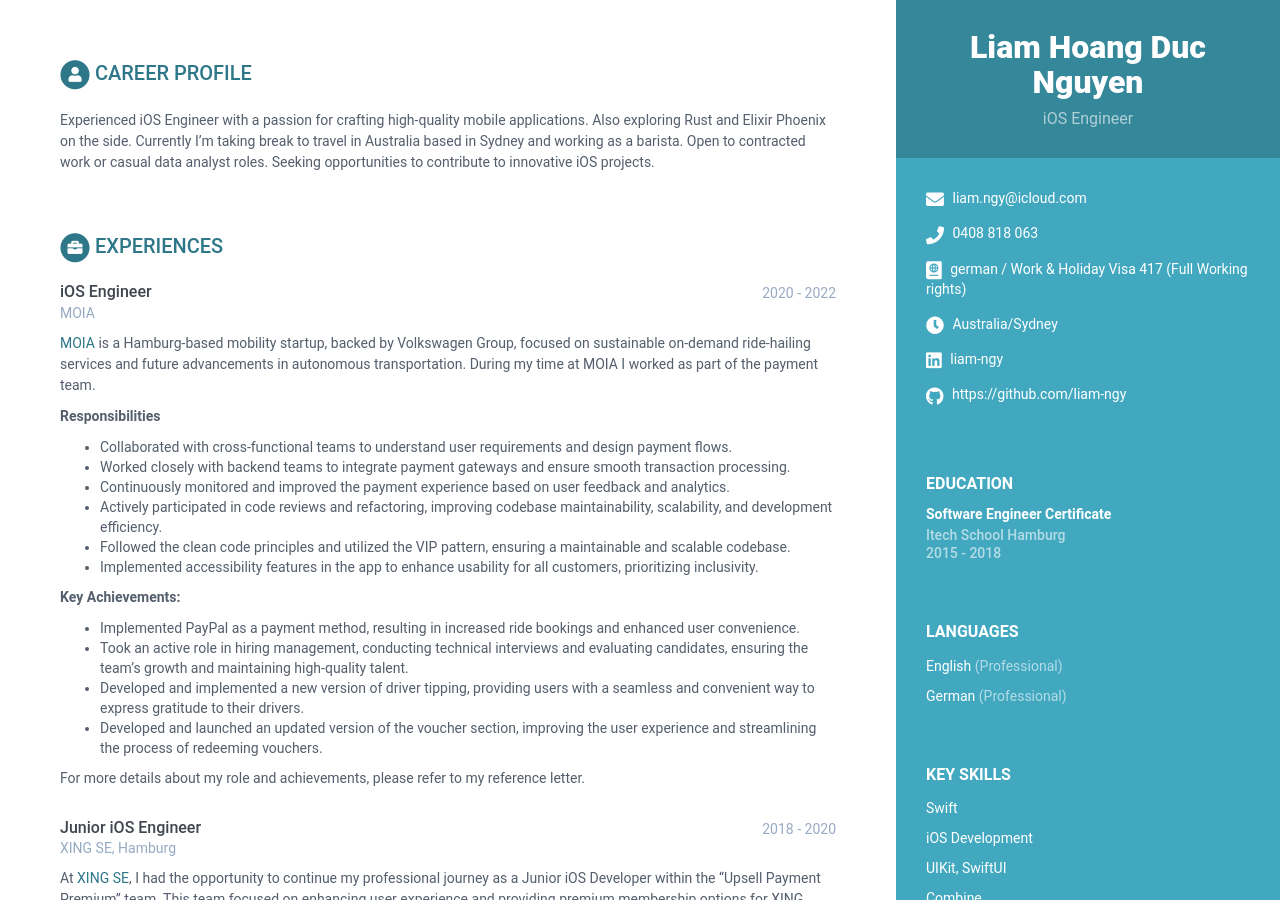
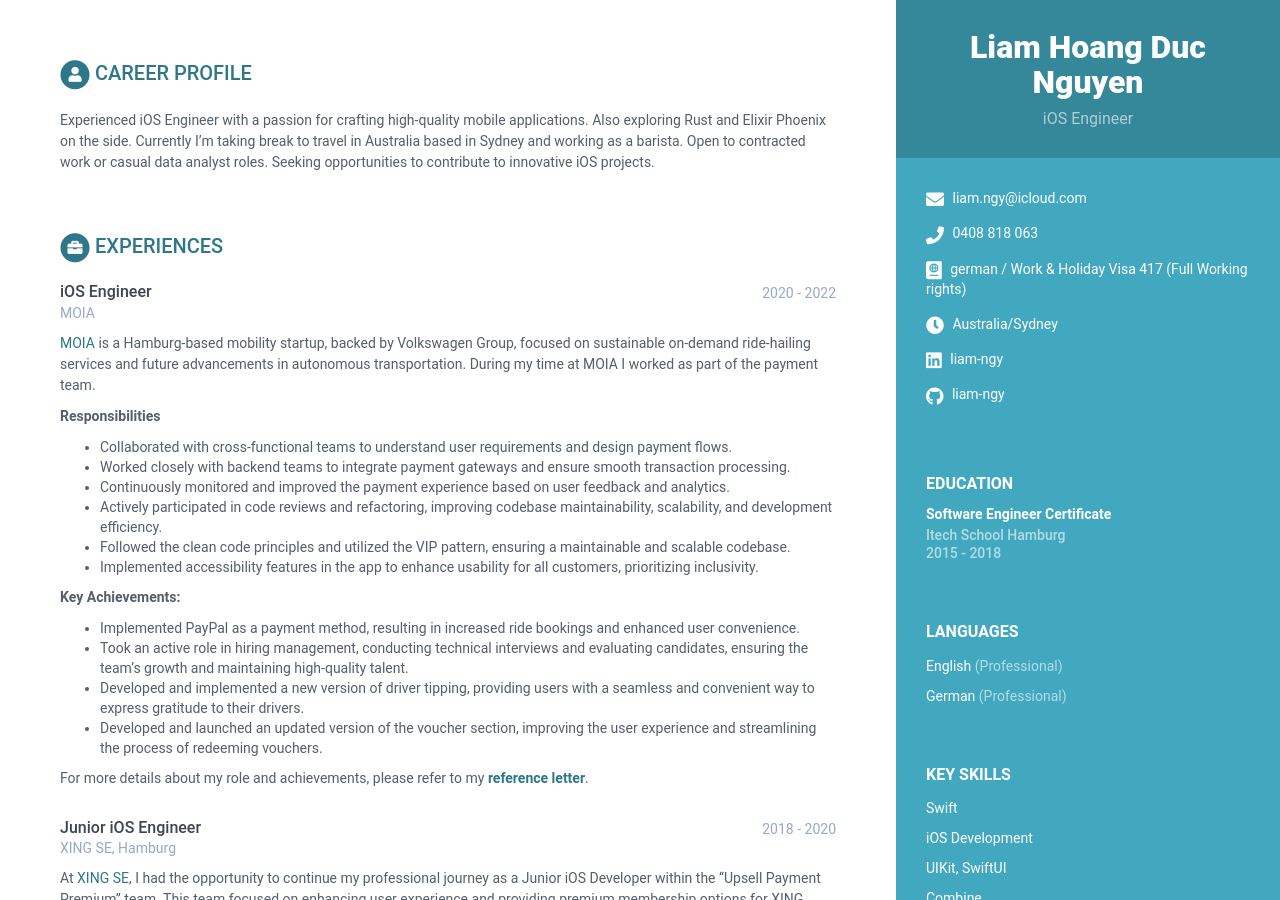
Before and after one commit to liam-ngy/liam-ngy.github.io, a Jekyll site: the page built from print.html, in a window 1280 px wide and 900 px high. Built offline with Jekyll 4.4.1, drawn with Linux system fonts in a browser that asks for light colours; part of the change alters nothing that is shown.

```diff
--- a/_data/data.yml
+++ b/_data/data.yml
@@ -18,7 +18,7 @@ sidebar:
     citizenship: german / Work & Holiday Visa 417 (Full Working rights)
     website: #do not add http://
     linkedin: liam-ngy
-    github: https://github.com/liam-ngy
+    github: liam-ngy
     # twitter:
 
     languages:
@@ -99,7 +99,7 @@ experiences:
           - Developed and launched an updated version of the voucher section, improving the user experience and streamlining the process of redeeming vouchers.
 
 
-          For more details about my role and achievements, please refer to my reference letter.
+          For more details about my role and achievements, please refer to my **[reference letter](moia-reference.pdf)**.
 
 
       - role: Junior iOS Engineer
```
